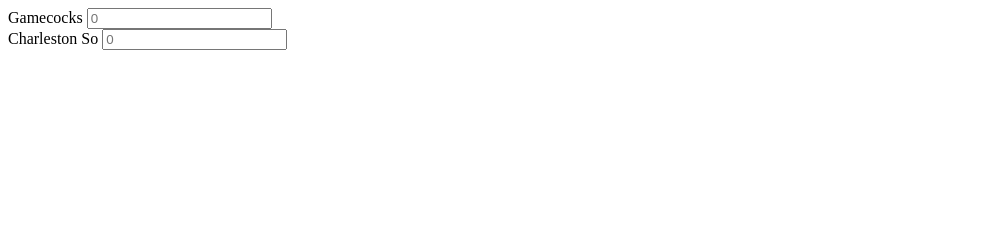
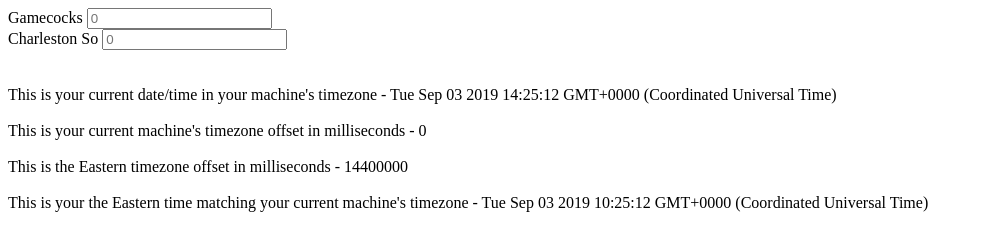
Before and after one commit to unumux/game-switcher, a plain HTML site: page index.html in a window 1280 px wide. Shown: the whole page, without its empty margins (0-983 px from the left). Drawn offline with Linux system fonts and the light colour scheme.

Commit message:
updates with output

```diff
--- a/index.html
+++ b/index.html
@@ -16,19 +16,24 @@
             <input class="hero__input" id="visitorScore" type="number" maxlength="2" placeholder="0" />
         </div>
     </form>
+    <br /><br />
+    <div class="output"></div>
 
 <script id="rendered-js">
 
+    let output = "";
+
     const awayTeam = document.querySelector(".hero__label--away"),
-    currentDate = new Date(),
+    outputElem = document.querySelector(".output"),
     currentDate1 = new Date("2019-09-01T00:00:01"),
     currentDate2 = new Date("2019-09-14T00:00:01"),
+    currentDate = EasternOffset(new Date()),
     cd = 24 * 60 * 60 * 1000;
 
 const uscSchedule = [
         {
             id: "North Carolina",
-            date: new Date('August 31, 2019'),
+            date: new Date('August 30, 2019'),
         },
         {
             id: "Charleston So",
@@ -76,10 +81,25 @@ const uscSchedule = [
         }
     ];
 
+    function EasternOffset(curDate) {
+        //console.log(curDate.toString());
+        output = `This is your current date/time in your machine's timezone - ${curDate.toString()}`;
+        let userOffset = curDate.getTimezoneOffset()*60*1000;
+        output = `${output} <br/> <br/> This is your current machine's timezone offset in milliseconds - ${userOffset}`;
+        //console.log("Offset - " + userOffset);
+        let easternOffset = 4*60*60*1000;
+        //console.log("Eastern Offset - " + easternOffset);
+        output = `${output} <br/> <br/> This is the Eastern timezone offset in milliseconds - ${easternOffset}`;
+        let newTime = new Date(curDate.getTime() - (easternOffset - userOffset));
+        //console.log(newTime.toString());
+        output = `${output} <br/> <br/> This is your the Eastern time matching your current machine's timezone - ${newTime.toString()}`;
+        outputElem.innerHTML = output;
+        return newTime.getTime();
+    }
 
   for(game of uscSchedule) {
     // Subtract the game date in miliseconds from the current time in miliseconds.
-    let t = currentDate.getTime() - game.date.getTime();
+    let t =  currentDate - game.date;
     // Divide the outcome by number of days calc (cd).
     let d = Math.floor(t / cd);
     // If the number of days is negative, set the game ID & break out.
```
